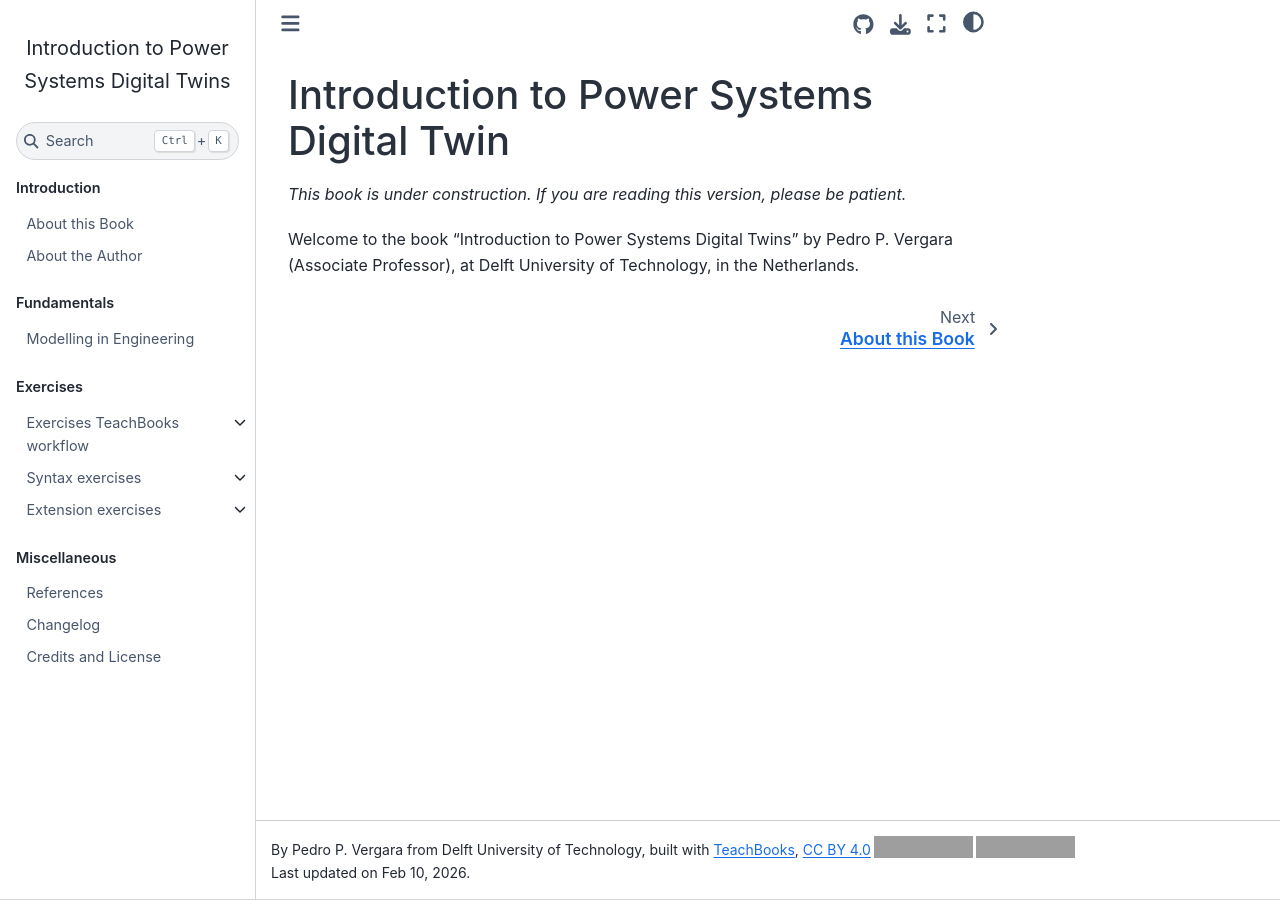
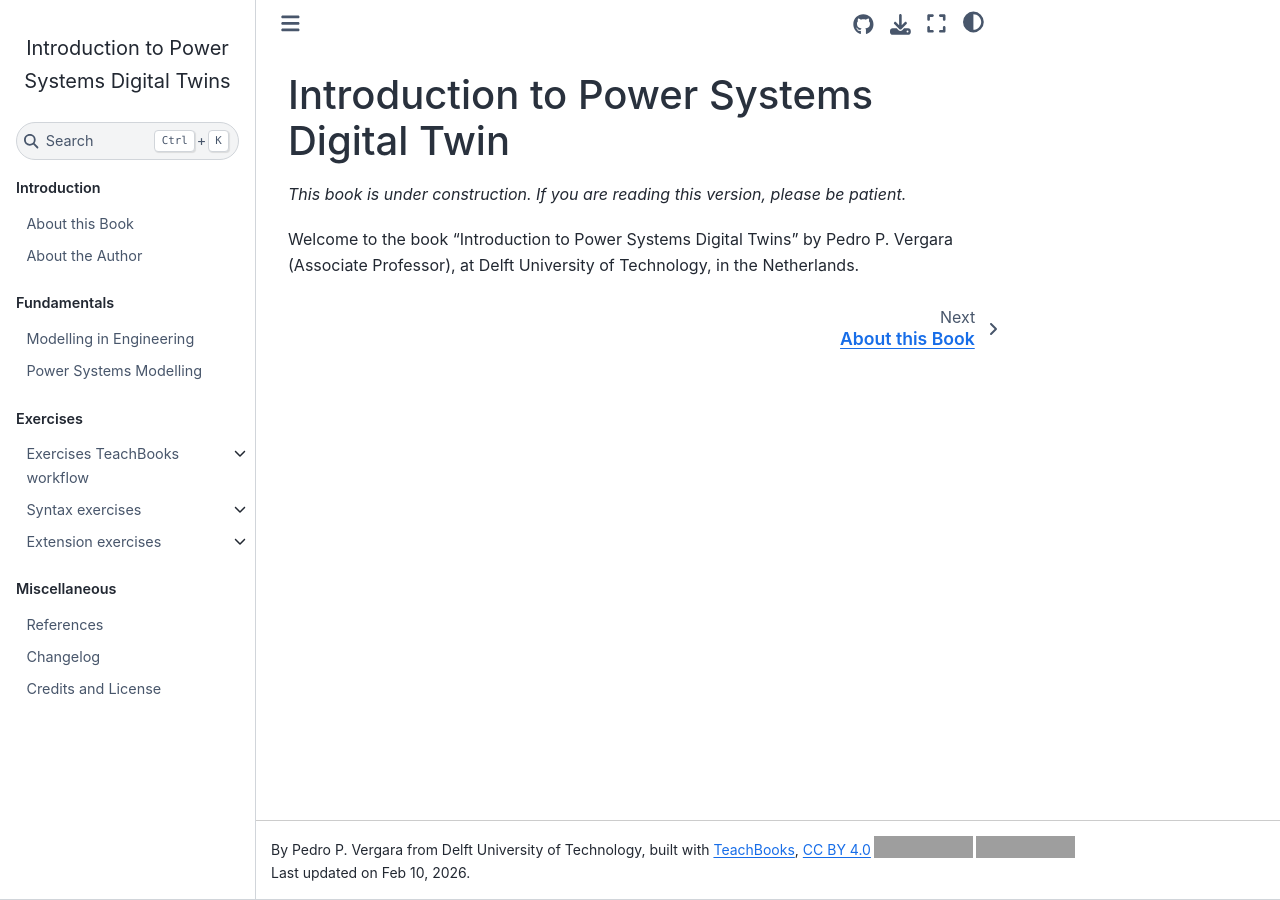
Before and after one commit to distributionnetworksTUDelft/PowerSystemsDigitalTwins, a Jupyter Book: the page built from book/intro.md, in a window 1280 px wide. Built offline with Jupyter Book 1.0.4 settings and Sphinx 7.4.7 and the Sphinx Book theme 1.1.4, drawn with Linux system fonts in a browser that asks for light colours; comment, search, counter and statistics services are not loaded; part of the change alters nothing that is shown; grey boxes are pictures that could not be loaded.

Commit message:
Update _toc.yml

```diff
--- a/book/_toc.yml
+++ b/book/_toc.yml
@@ -11,6 +11,7 @@ parts:
   - caption: Fundamentals # fundamentals of the book
     chapters:
     - file: part_1/chapter_1.md
+    - file: part_1/chapter_2.md
   - caption: Exercises
     chapters:
     - file: exercises.md
```
